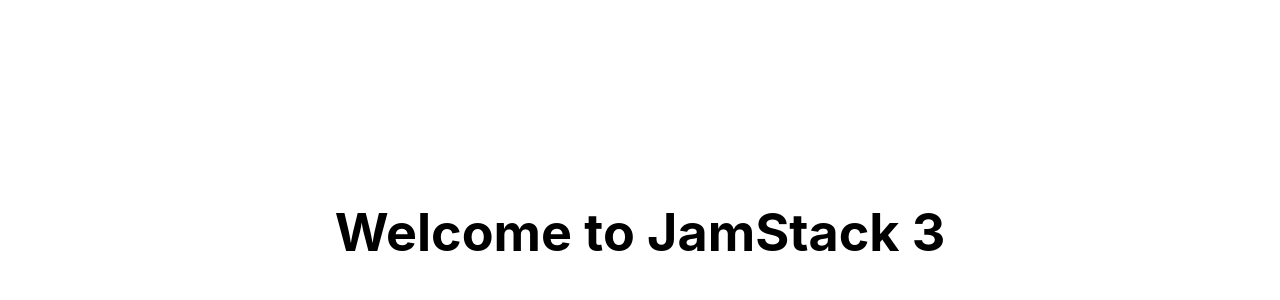
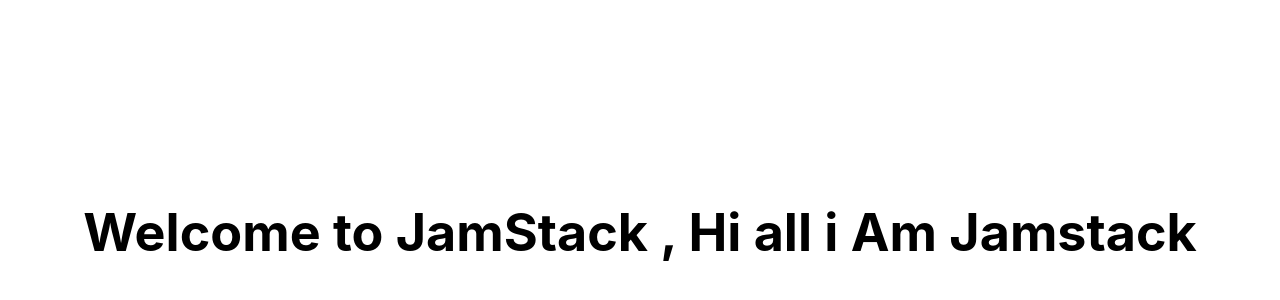
Before and after one commit to pixmonksemp/Jamstack, a React (Create React App) app: page / in a window 1280 px wide. Shown: the part 168-468 px from the top of the page. Built offline with nearby package versions, Linux system fonts and the light colour scheme.

Commit message:
commit-1

```diff
--- a/src/App.js
+++ b/src/App.js
@@ -4,7 +4,7 @@
   return (
     <div className="App">
       <header className="App-header">
-        <h1>Welcome to JamStack 3</h1>
+        <h1>Welcome to JamStack , Hi all i Am Jamstack</h1>
       </header>
     </div>
   );
```
